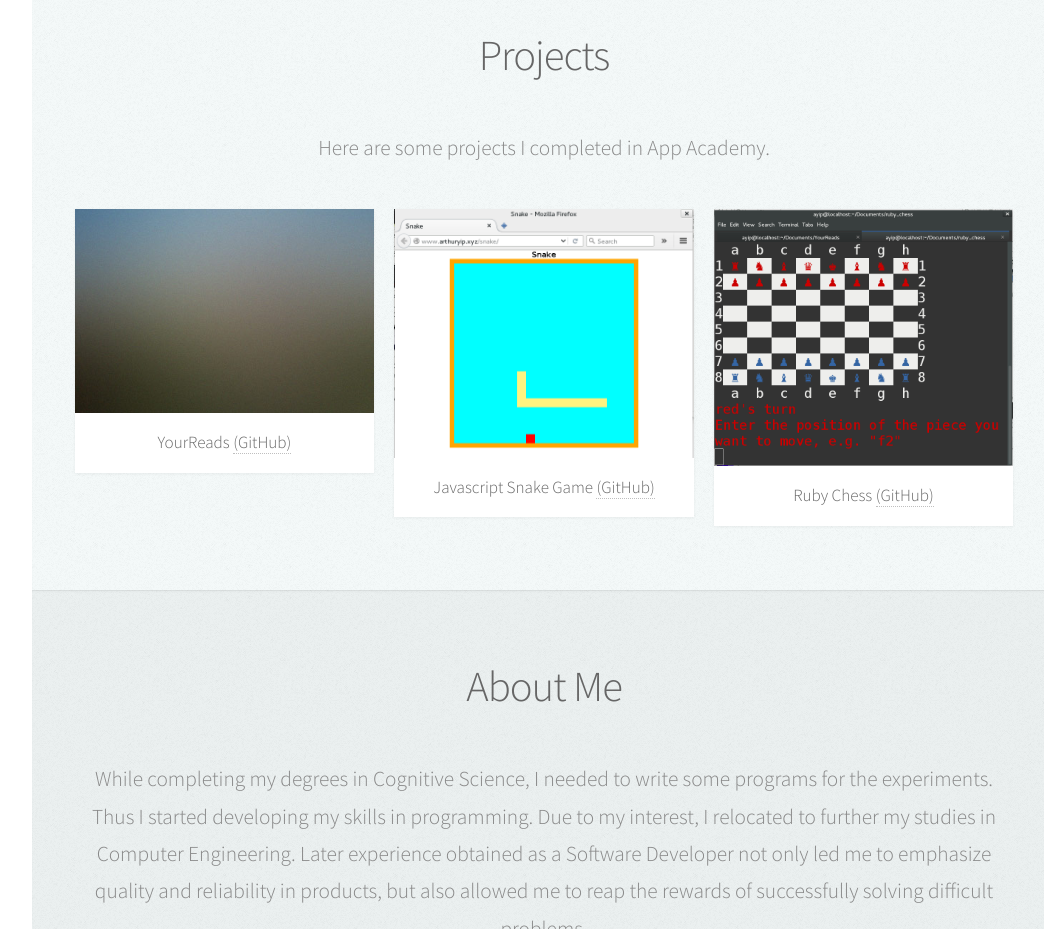
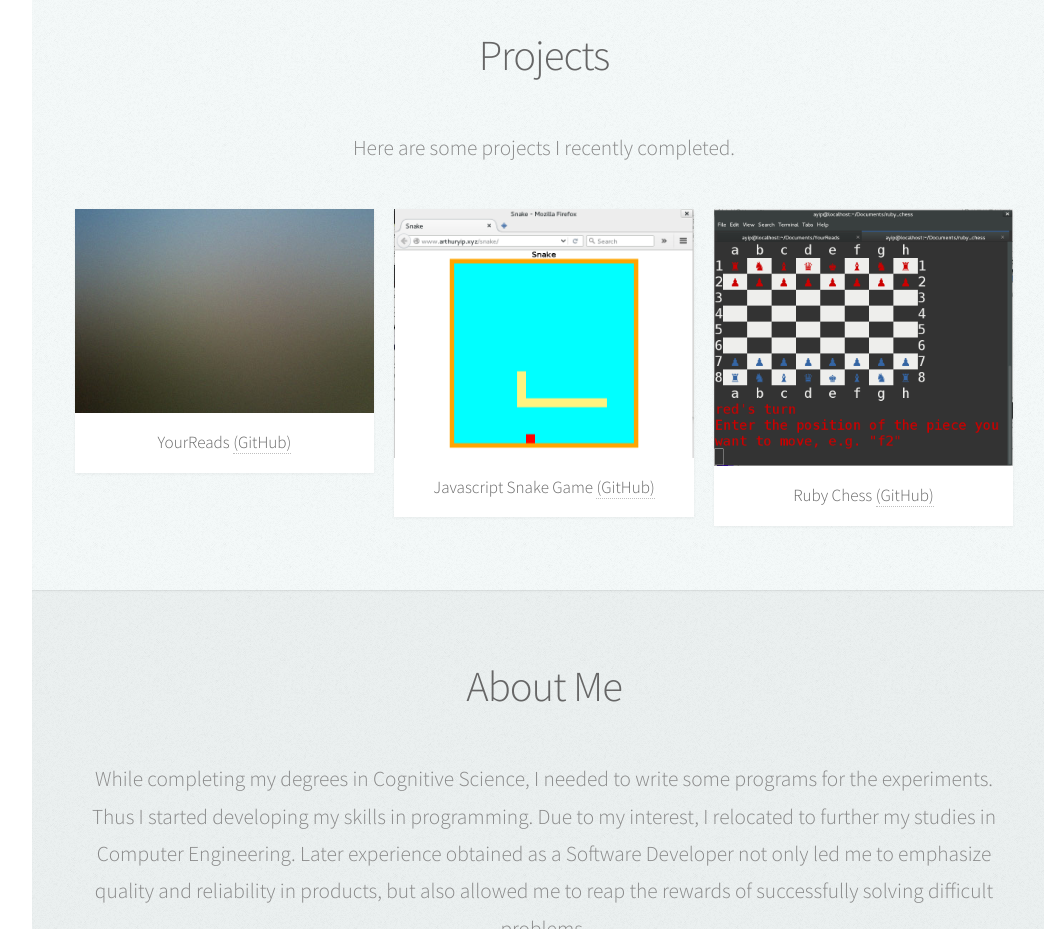
Before and after one commit to arthuryip723/arthuryip723.github.io, a plain HTML site: page index.html in a window 1280 px wide. Shown: the part 1460-2389 px from the top of the page, without its empty margins (224-1268 px from the left). Drawn offline with Linux system fonts and the light colour scheme.

Commit message:
revise wording

```diff
--- a/index.html
+++ b/index.html
@@ -100,7 +100,7 @@
 								<h2>Projects</h2>
 							</header>
 
-							<p>Here are some projects I completed in App Academy.</p>
+							<p>Here are some projects I recently completed.</p>
 
 							<div class="row">
 								<div class="4u 12u$(mobile)">
```
